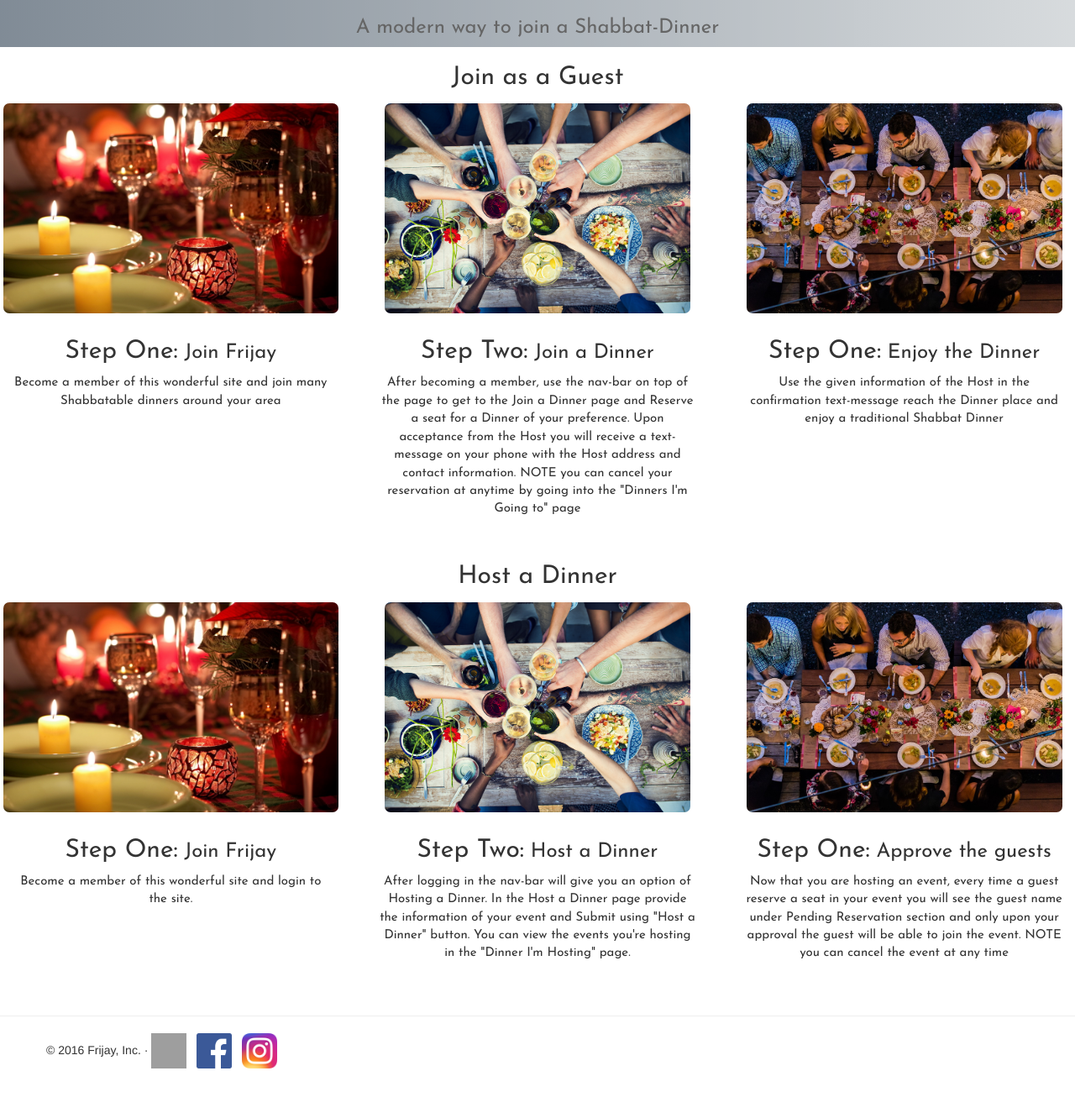
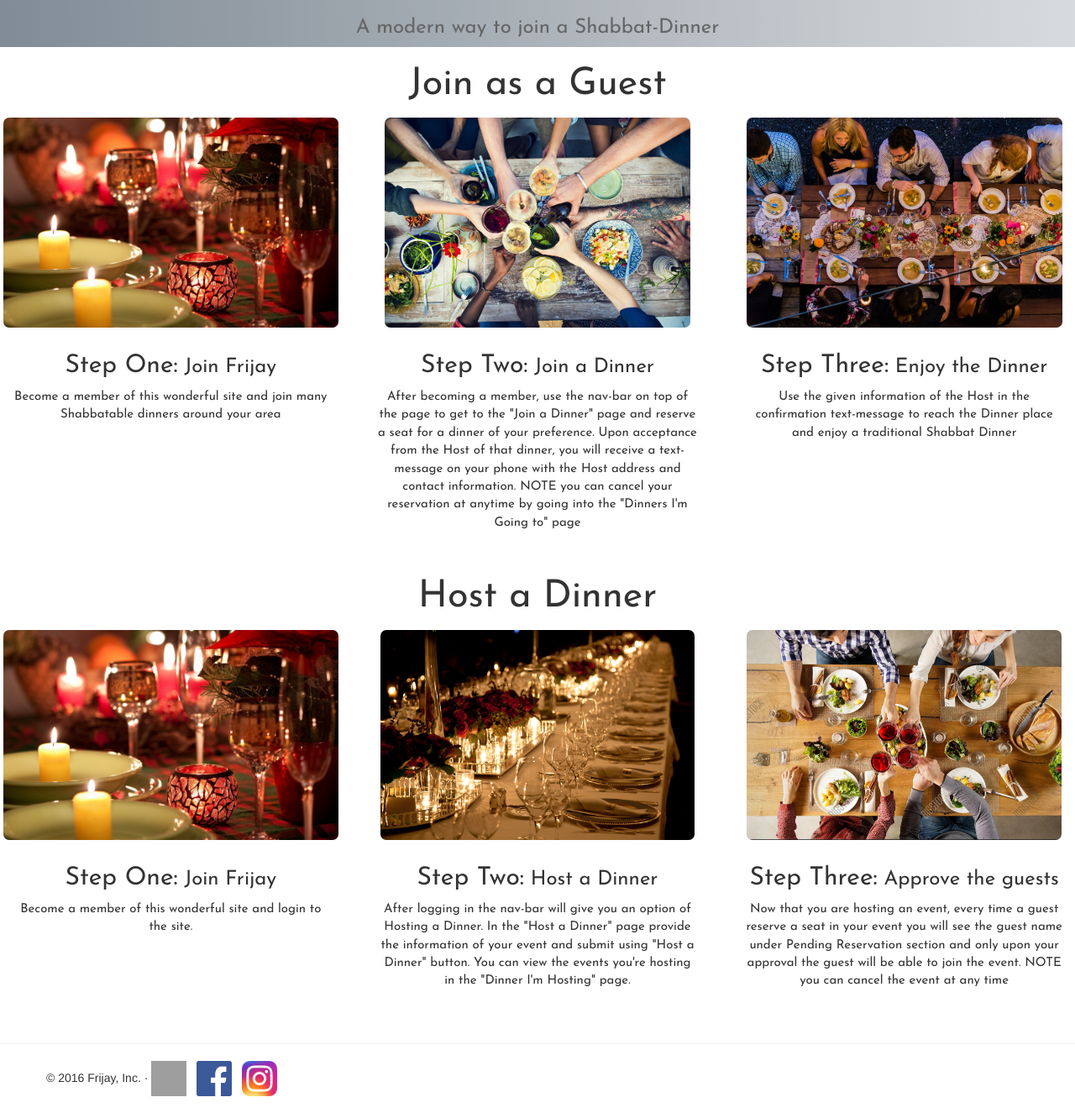
Before and after one commit to afranco07/shabbatTable, a Django app: page /howitworks/ in a window 1280 px wide. Shown: the part 450-1775 px from the top of the page at 84% size. Before the commit the page ends 1722 px from the top, so only its background shows below. Run offline with Django 3.2, Linux system fonts and the light colour scheme; parts of the project's set-up code (start-up, migrations or seed data) failed here and were passed over; some libraries are stand-ins or nearby versions; grey boxes are pictures that could not be loaded.

Commit message:
Final changes to the howitworks page

```diff
--- a/templates/frijay/howItWorks.html
+++ b/templates/frijay/howItWorks.html
@@ -19,13 +19,13 @@
     </div>
 </div>
 <div class="container">
-    <h4 style="text-align: center;font-family: 'Josefin Sans';font-size: 30px">Join as a Guest</h4>
+    <h4 style="text-align: center;font-family: 'Josefin Sans';font-size: 45px">Join as a Guest</h4>
 </div>
 
 <div class="row">
   <div class="col-sm-6 col-md-4">
     <div class="thumbnail howitworks" style="font-family: 'Josefin Sans'">
-       <img src="{% static "images/image1.jpg" %}" alt="My image" />
+       <a href="/"><img src="{% static "images/image1.jpg" %}" alt="Join Frijay" /></a>
       <div class="caption">
         <h3><span class="howitworks steps">Step One:</span>  Join Frijay</h3>
         <p style="font-size: 15px">Become a member of this wonderful site and join many Shabbatable dinners around your area </p>
@@ -35,11 +35,11 @@
 
     <div class="col-sm-6 col-md-4">
     <div class="thumbnail howitworks" style="font-family: 'Josefin Sans';">
-       <img src="{% static "images/image7.jpg" %}" alt="My image" />
+       <a href="/events"><img src="{% static "images/image7.jpg" %}" alt="My image" /></a>
       <div class="caption">
         <h3><span class="howitworks steps">Step Two:</span>  Join a Dinner</h3>
-        <p style="font-size: 15px"> After becoming a member, use the nav-bar on top of the page to get to the Join a Dinner page
-        and Reserve a seat for a Dinner of your preference. Upon acceptance from the Host you will receive a text-message on your
+        <p style="font-size: 15px"> After becoming a member, use the nav-bar on top of the page to get to the "Join a Dinner" page
+        and reserve a seat for a dinner of your preference. Upon acceptance from the Host of that dinner, you will receive a text-message on your
         phone with the Host address and contact information. NOTE you can cancel your reservation at anytime by going into
         the "Dinners I'm Going to" page</p>
       </div>
@@ -47,24 +47,24 @@
   </div>
     <div class="col-sm-6 col-md-4">
     <div class="thumbnail howitworks" style="font-family: 'Josefin Sans'">
-       <img src="{% static "images/image6.jpg" %}" alt="My image" />
+       <a href="/reservations"><img src="{% static "images/image6.jpg" %}" alt="My image" /></a>
       <div class="caption">
-        <h3><span class="howitworks steps">Step One:</span>  Enjoy the Dinner</h3>
+        <h3><span class="howitworks steps">Step Three:</span>  Enjoy the Dinner</h3>
         <p style="font-size: 15px">Use the given information of the Host in the confirmation text-message
-        reach the Dinner place and enjoy a traditional Shabbat Dinner</p>
+        to reach the Dinner place and enjoy a traditional Shabbat Dinner</p>
       </div>
     </div>
   </div>
 </div>
 
 <div class="container">
-    <h4 style="text-align: center;font-family: 'Josefin Sans';font-size: 30px">Host a Dinner</h4>
+    <h4 style="text-align: center;font-family: 'Josefin Sans';font-size: 45px">Host a Dinner</h4>
 </div>
 
 <div class="row">
   <div class="col-sm-6 col-md-4">
     <div class="thumbnail howitworks" style="font-family: 'Josefin Sans'">
-       <img src="{% static "images/image1.jpg" %}" alt="My image" />
+       <a href="/"><img src="{% static "images/image1.jpg" %}" alt="My image" /></a>
       <div class="caption">
         <h3><span class="howitworks steps">Step One:</span>  Join Frijay</h3>
         <p style="font-size: 15px">Become a member of this wonderful site and login to the site. </p>
@@ -74,20 +74,20 @@
 
     <div class="col-sm-6 col-md-4">
     <div class="thumbnail howitworks" style="font-family: 'Josefin Sans';">
-       <img src="{% static "images/image7.jpg" %}" alt="My image" />
+       <a href="/host"><img src="{% static "images/background.jpg" %}" alt="My image" /></a>
       <div class="caption">
         <h3><span class="howitworks steps">Step Two:</span>  Host a Dinner</h3>
         <p style="font-size: 15px"> After logging in the nav-bar will give you an option of Hosting a Dinner. In
-        the Host a Dinner page provide the information of your event and Submit using "Host a Dinner" button. You can
+        the "Host a Dinner" page provide the information of your event and submit using "Host a Dinner" button. You can
         view the events you're hosting in the "Dinner I'm Hosting" page. </p>
       </div>
     </div>
   </div>
     <div class="col-sm-6 col-md-4">
     <div class="thumbnail howitworks" style="font-family: 'Josefin Sans'">
-       <img src="{% static "images/image6.jpg" %}" alt="My image" />
+       <a href="/myevents"><img src="{% static "images/image3.jpg" %}" alt="My image" /></a>
       <div class="caption">
-        <h3><span class="howitworks steps">Step One:</span>  Approve the guests</h3>
+        <h3><span class="howitworks steps">Step Three:</span>  Approve the guests</h3>
         <p style="font-size: 15px">Now that you are hosting an event, every time a guest reserve a seat in your event
             you will see the guest name under Pending Reservation section and only upon your approval the guest will be
         able to join the event. NOTE you can cancel the event at any time</p>
```
Also changed, not shown: static/images/image5.jpg (deleted).
